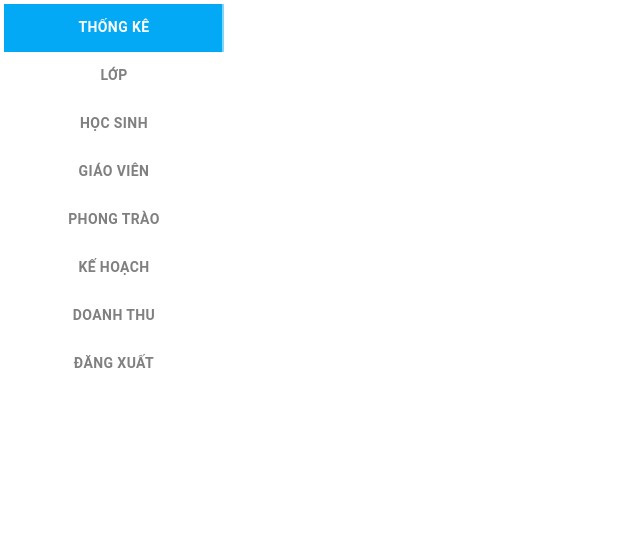
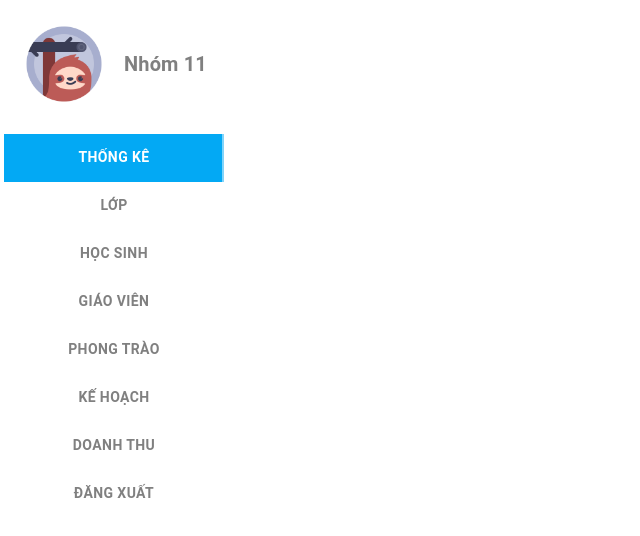
Before and after one commit to EdogawaCoTrung/StudentManagement-frontend-Reactjs-TailwindCSS, a React (Vite) app in the folder frontend/: page / in a window 1280 px wide. Shown: the top 536 px of the page, without its empty margins (0-640 px from the left). Built offline with nearby package versions, Linux system fonts and the light colour scheme.

Commit message:
add logo

```diff
--- a/frontend/src/components/share/SideBar/index.jsx
+++ b/frontend/src/components/share/SideBar/index.jsx
@@ -5,10 +5,10 @@ import Tabs from '@mui/material/Tabs';
 import LinkTab from '@mui/material/Tab';
 import { pagesName} from '../../../assets/PagesName/index'
 import { publicRoutes } from '../../../routes';
-
+import Logo from '../../../assets/Logo.png'; // Import your logo file
+import Typography from '@mui/material/Typography';
 
 const defaultTheme = MainTheme;
-
 
 export default function Sidebar() {
 
@@ -29,21 +29,28 @@ export default function Sidebar() {
     return (
         <div>
             <ThemeProvider theme={defaultTheme}>
+                <div style={{ display: 'flex', alignItems: 'center', padding: '10px' }}>
+                <img src={Logo} alt="Logo" style={{ width: '100px', height: '100px', padding: '10px' }} />
+                <Typography variant="h6" component="div" sx={{ flexGrow: 1, marginLeft: '10px', fontWeight: 'bold', color: 'gray' }}>
+                    Nhóm 11
+                </Typography>
+            </div>
             <Tabs
-                    value = {currentTab}
+                value={currentTab}
                 onClick={() => handleTabSelection()}
                 orientation="vertical"
                 textColor="white"
                 indicatorColor="secondary"
                 aria-label="secondary tabs example"
-                    style ={{
+                style={{
                     position: "fixed",
+                    marginTop: '10px'
                 }}
             >
                 {pagesName.map((text, index) => (
                     <LinkTab
                         key={index}
-                            onClick = {() => handleListItemClick(index)}
+                        onClick={() => handleListItemClick(index)}
                         sx={{
                             width: 220,
                             alignContent: 'center',
@@ -54,10 +61,68 @@ export default function Sidebar() {
                                 backgroundColor: 'secondary.main'
                             }
                         }}
-                            label={text} href= {publicRoutes[index+2].path}/>
+                        label={text} href={publicRoutes[index + 2].path} />
                 ))}
             </Tabs>
             </ThemeProvider>
         </div>
     );
 }
+// import { pagesName} from '../../../assets/PagesName/index'
+// import { publicRoutes } from '../../../routes';
+
+
+// const defaultTheme = MainTheme;
+
+
+// export default function Sidebar() {
+
+//     const [selectedIndex, setSelectedIndex] = useState(() => parseInt(localStorage.getItem('selectedIndex')) || 0);
+//     const [currentTab, setCurrentTab] = useState(selectedIndex);
+//     useEffect(() => {
+//         localStorage.setItem('selectedIndex', selectedIndex);
+//       }, [selectedIndex]);
+
+//     const handleListItemClick = (index) => {
+//         setSelectedIndex(index);
+//     };
+
+//     const handleTabSelection = () => {
+//         setCurrentTab(selectedIndex);
+//     }
+
+//     return (
+//         <div>
+//             <ThemeProvider theme={defaultTheme}>
+//                 <Tabs
+//                     value = {currentTab}
+//                     onClick={() => handleTabSelection()}
+//                     orientation="vertical"
+//                     textColor="white"
+//                     indicatorColor="secondary"
+//                     aria-label="secondary tabs example"
+//                     style ={{
+//                         position: "fixed",
+//                     }}
+//                 >
+//                     {pagesName.map((text, index) => (
+//                         <LinkTab
+//                             key={index}
+//                             onClick = {() => handleListItemClick(index)}
+//                             sx={{
+//                                 width: 220,
+//                                 alignContent: 'center',
+//                                 color: selectedIndex === index ? 'white' : 'gray',
+//                                 fontWeight: 'bold',
+//                                 backgroundColor: selectedIndex === index ? 'primary.main' : undefined,
+//                                 '&:hover': {
+//                                     backgroundColor: 'secondary.main'
+//                                 }
+//                             }}
+//                             label={text} href= {publicRoutes[index+2].path}/>
+//                     ))}
+//                 </Tabs>
+//             </ThemeProvider>
+//         </div>
+//     );
+// }
```
Also changed, not shown: frontend/src/assets/Logo.png (added). Lines whose indentation alone changed are shown as unchanged.
